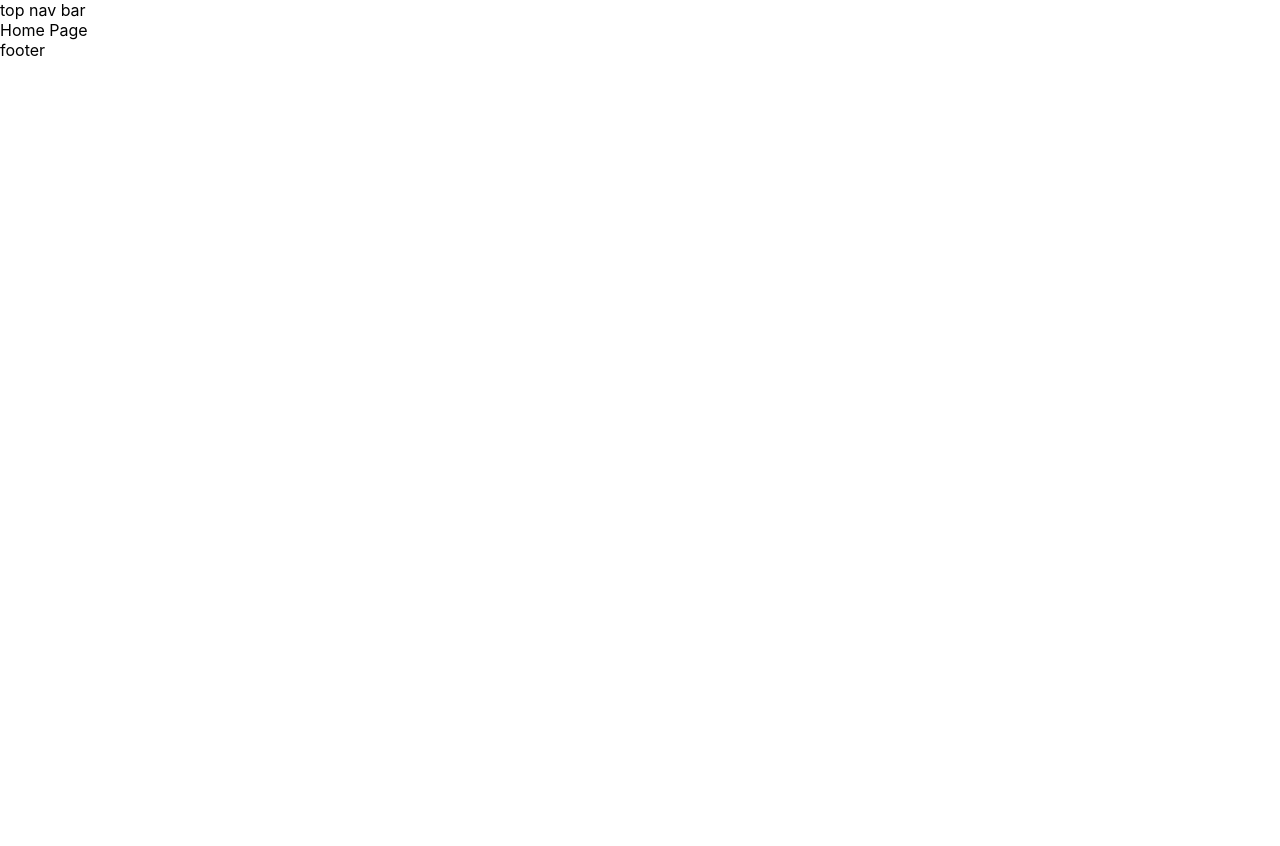
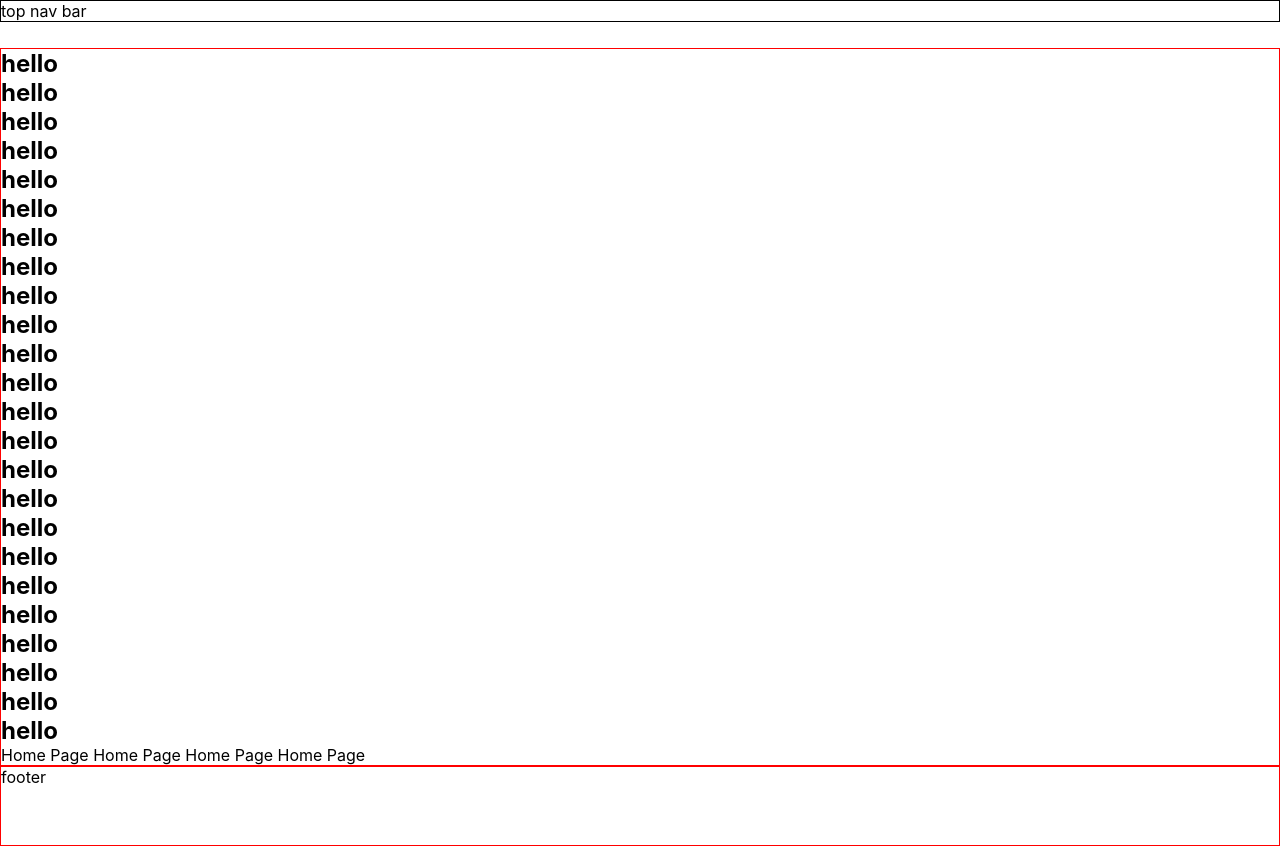
Before and after one commit to krishanu2911/Ideahunt, a React (Create React App) app: page / in a window 1280 px wide. Before the commit the page ends 800 px from the top, so only its background shows below. Built offline with nearby package versions, Linux system fonts and the light colour scheme.

Commit message:
Page layout grid

```diff
--- a/src/App.css
+++ b/src/App.css
@@ -8,3 +8,35 @@
   --font: 'Roboto', sans-serif;
   --font-header: 'Nunito', sans-serif;
 }
+/* reset */
+h1{
+  margin: 0;
+}
+/* ##### */
+.App{
+  display: grid;
+  grid-auto-flow: row;
+  grid-template-columns: auto ;
+  grid-template-rows: 3rem auto 5rem;
+  min-height: 100vh;
+  grid-template-areas:
+                "nav-section"
+                "main-section"
+                "footer-section";
+}
+.nav-section{
+  position: fixed;
+  left: 0;
+  right: 0;
+  grid-area: nav-section;
+  border: 1px solid black;
+}
+.footer-section{
+  border: 1px solid red;
+  grid-area: footer-section;
+}
+
+.main-content{
+  border: 1px solid red;
+  grid-area: main-section;
+}
--- a/src/App.js
+++ b/src/App.js
@@ -2,16 +2,16 @@ import './App.css';
 import RouterPath from 'Route/RouterPath';
 function App() {
   return (
-    <div className="App">
-      <main className='main-section'>
+      <main className="App">
             {/* here add the component with the same class name */}
             <nav className='nav-section'>top nav bar</nav>
+            <section className="main-content">
             <RouterPath />
+            </section>
             <footer className='footer-section'>
                 footer
             </footer>
         </main>
-    </div>
   );
 }
 
--- a/src/Pages/Home/Home.jsx
+++ b/src/Pages/Home/Home.jsx
@@ -1,7 +1,35 @@
-import React from 'react'
+import React from 'react';
+import "../../App.css";
 function Home() {
     return (
-        <main className='main-section'>
+        <main>
+            <h1>hello</h1>
+            <h1>hello</h1>
+            <h1>hello</h1>
+            <h1>hello</h1>
+            <h1>hello</h1>
+            <h1>hello</h1>
+            <h1>hello</h1>
+            <h1>hello</h1>
+            <h1>hello</h1>
+            <h1>hello</h1>
+            <h1>hello</h1>
+            <h1>hello</h1>
+            <h1>hello</h1>
+            <h1>hello</h1>
+            <h1>hello</h1>
+            <h1>hello</h1>
+            <h1>hello</h1>
+            <h1>hello</h1>
+            <h1>hello</h1>
+            <h1>hello</h1>
+            <h1>hello</h1>
+            <h1>hello</h1>
+            <h1>hello</h1>
+            <h1>hello</h1>
+            Home Page
+            Home Page
+            Home Page
             Home Page
         </main>
 
--- a/src/Route/RouterPath.jsx
+++ b/src/Route/RouterPath.jsx
@@ -1,6 +1,7 @@
 import React from "react";
 import { Route, Routes } from "react-router-dom";
 import { Login, Signup, Home, Explore, Profile } from "../Pages/index";
+import "../App.css"
 function RouterPath() {
   return (
     <Routes>
```
